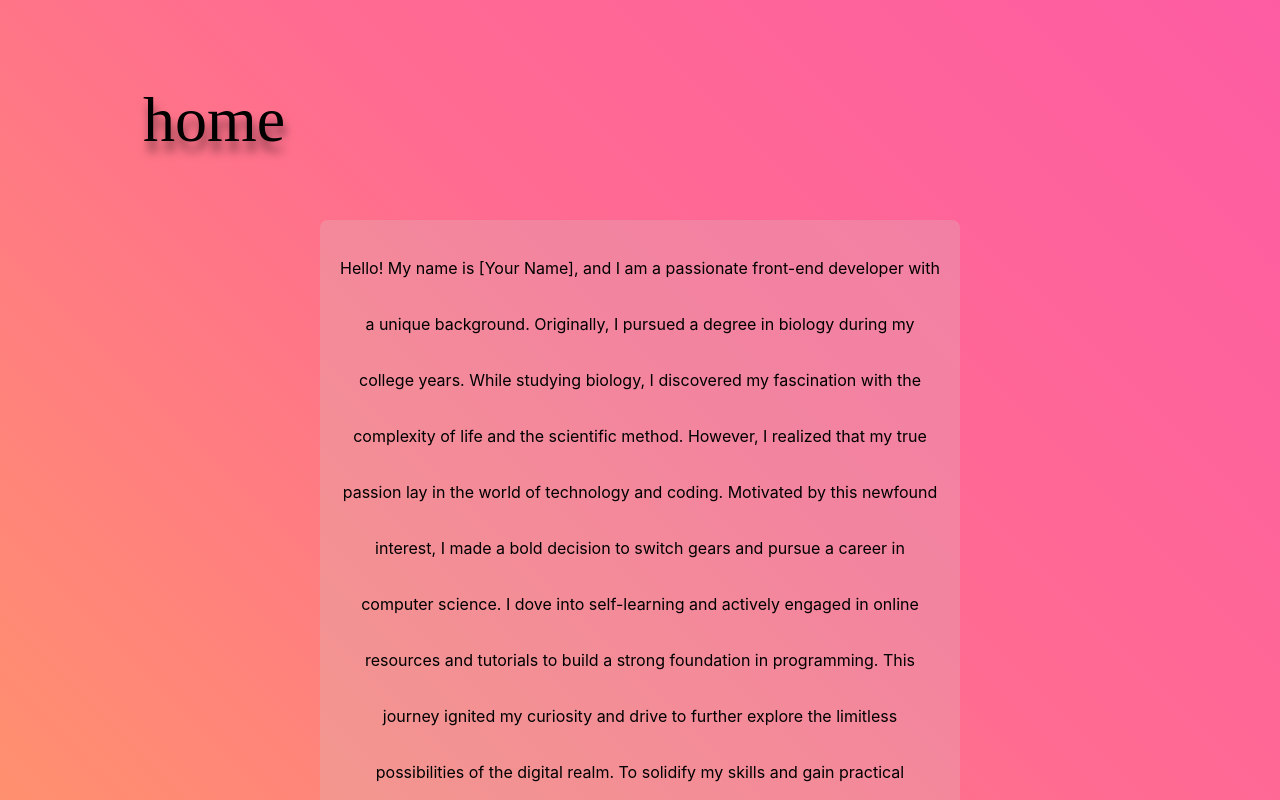
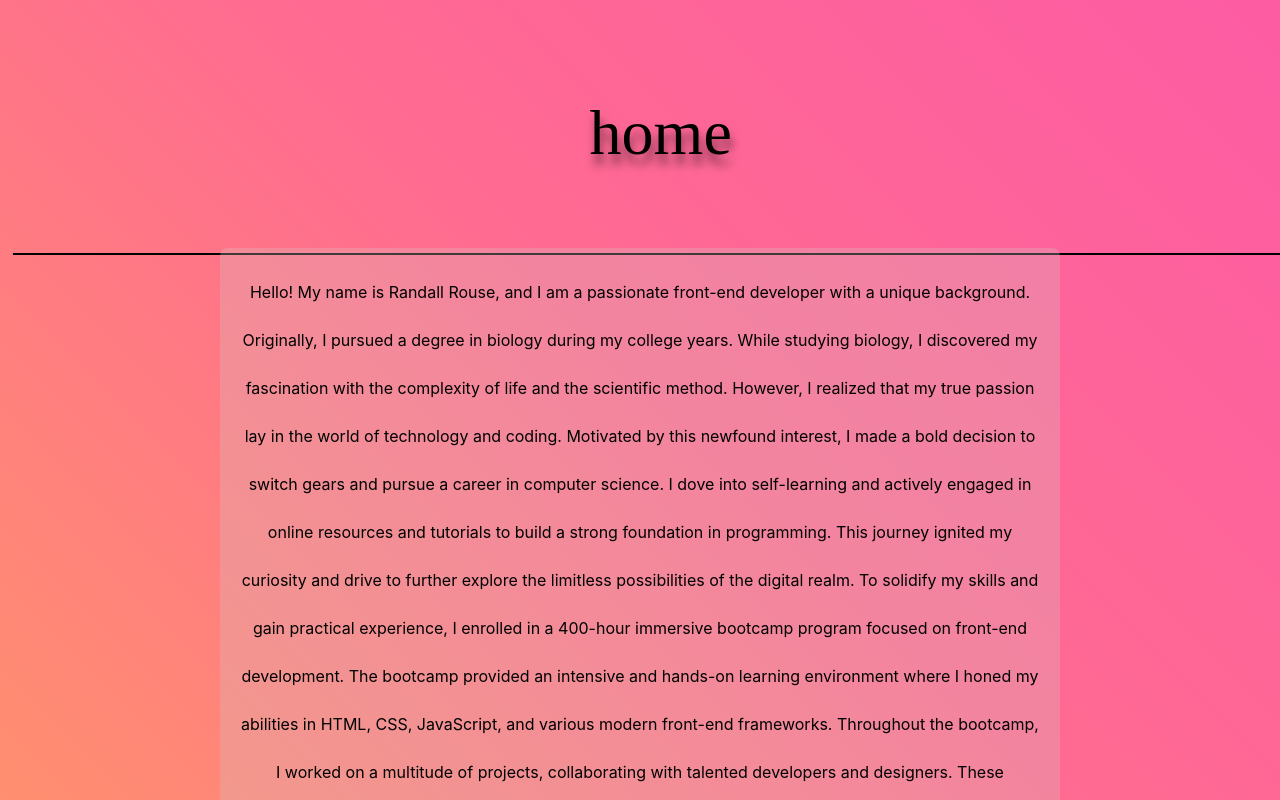
Before and after one commit to r-rouse/portfolio, a React (Create React App) app: page /about in a window 1280 px wide. Shown: the top 800 px of the page. Built offline with nearby package versions, Linux system fonts and the light colour scheme; a web font is replaced by a local one.

Commit message:
style: corrected style for web browser

```diff
--- a/src/App.js
+++ b/src/App.js
@@ -1,12 +1,9 @@
 import './App.css';
 import { Routes, Route } from 'react-router-dom';
-import { Body } from './components/Body';
 import { Resume } from './pages/resume';
-import { Header } from './components/Header';
 import { About } from './pages/about';
 import { Project } from './pages/projects';
 import Footer from './components/Footer';
-import ThemeToggle from './components/ThemeToggle';
 import Home from './pages/home';
 
 function App() {
--- a/src/constants/aboutMe.js
+++ b/src/constants/aboutMe.js
@@ -1,6 +1,6 @@
 // AboutMe.js
 
-const aboutMeDescription = `Hello! My name is [Your Name], and I am a passionate front-end developer with a unique background.
+const aboutMeDescription = `Hello! My name is Randall Rouse, and I am a passionate front-end developer with a unique background.
 
 Originally, I pursued a degree in biology during my college years. While studying biology, I discovered my fascination with the complexity of life and the scientific method. However, I realized that my true passion lay in the world of technology and coding.
 
--- a/src/pages/home.js
+++ b/src/pages/home.js
@@ -1,6 +1,7 @@
 import React from "react";
 import { Header } from "../components/Header";
 import { Links } from "../components/Links";
+import { MyDrawer } from "../components/Drawer";
 
 
 const Home = () => {
@@ -10,6 +11,7 @@ const Home = () => {
         <>
         <Header/>
         <Links/>
+        <MyDrawer/>
         </>
     )
 }
--- a/src/pages/projects.js
+++ b/src/pages/projects.js
@@ -7,11 +7,12 @@ import "../styles/pages.css"
 export const Project = () => {
 
 
-    return(
+    return (
         <div className="project-container">
-            <h1>projects</h1>
-        <Link to={"/"} className="links">home</Link>
-        <MyCarousel/>
+            <div className="project-carousel">
+                <Link to={"/"} className="links">home</Link>
+                <MyCarousel />
+            </div>
         </div>
     )
 }
--- a/src/styles/body.css
+++ b/src/styles/body.css
@@ -19,6 +19,8 @@
   border-radius: 50;
   color: white;
   font-size: 28px;
+  width: 2vw;
+  align-self: flex-end;
 }
 .chevron-button-invisible {
 display: none;
@@ -48,13 +50,6 @@ display: none;
   background-color: rgba(91, 64, 64, 0.5) !important;
 }
 
-.EZDrawer .EZDrawer__container {
-  position: fixed;
-  visibility: hidden;
-  background: rgb(224, 205, 205, 0%);
-  transition: all;
-  box-shadow: 0 0 10px 5px rgba(0, 0, 0, 0.1);
-}
 
 .social-links {
   display: flex;
@@ -73,3 +68,12 @@ display: none;
 .social-links img:hover {
   transform: scale(1.1);
 }
+.EZDrawer .EZDrawer__container {
+  position: fixed;
+  visibility: hidden;
+  background: rgb(224, 205, 205, 0%);
+  transition: all;
+  box-shadow: 0 0 10px 5px rgba(0, 0, 0, 0.1);
+  /* border: 1px red solid; */
+  max-width: 10vw
+}
--- a/src/styles/header.css
+++ b/src/styles/header.css
@@ -25,18 +25,23 @@
         align-items: center;
         height: 30vh;
         width: 100%;
+        margin: 1vw;
         font-size: 15vh;
         font-family: 'Rubik Wet Paint', cursive;
+        border-bottom: 2px solid black;
     }
 
     .profile-pic {
         height: 25vh;
-        margin: 5vw;
+        margin: 3vw;
+        margin-top: 10vh;
         border-radius: 50%;
+        border: 1px solid black;
+
     }
 }
 
-.neon-border {
+/* .neon-border {
     position: relative;
   }
 
@@ -64,4 +69,4 @@
     100% {
       box-shadow: 0 0 10px #00ff00, 0 0 20px #00ff00, 0 0 30px #00ff00, 0 0 40px #00ff00;
     }
-  }
+  } */
--- a/src/styles/pages.css
+++ b/src/styles/pages.css
@@ -3,11 +3,10 @@
     display: flex;
     flex-direction: column;
     align-items: center;
+    width: 100%;
 }
-
-.carousel {
-    height: 50vh;
-    width: 50vw;
+.project-carousel{
+    width: 50%;
 }
 
 .links {
@@ -20,17 +19,17 @@
     display: flex;
     justify-content: center;
     align-items: center;
-    height: 70vh;
+    height: 80vh;
     margin-bottom: 5vh;
 }
 
 .about-me-content {
-    max-width: 600px;
+    max-width: 800px;
     max-height: 100%;
     text-align: center;
     padding: 20px;
     background-color: rgb(214, 191, 191, .3);
-    line-height: 7vh;
+    line-height: 6vh;
     border-radius: 8px;
     overflow: scroll;
 }
```
